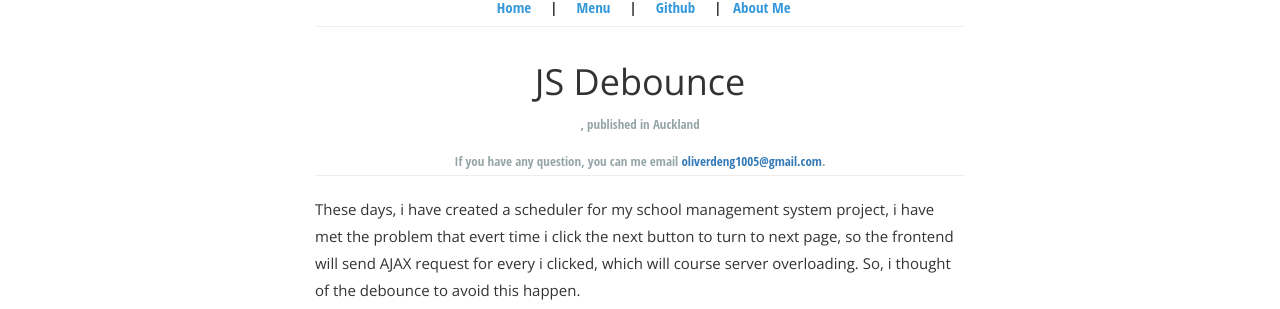
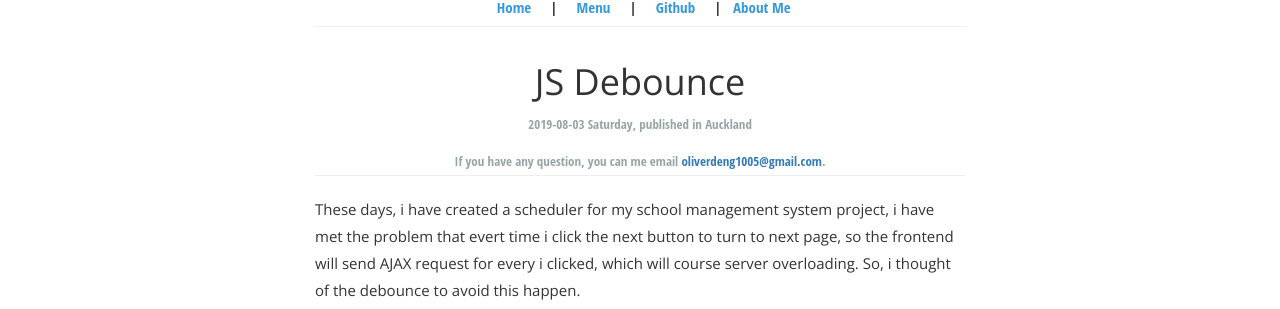
Before and after one commit to dsy401/OliBlog, a Jekyll site: the page built from _posts/2019-08-03-js-debounce.md, in a window 1280 px wide. Shown: the part 237-546 px from the top of the page. Built offline with Jekyll 4.4.1, drawn with Linux system fonts in a browser that asks for light colours.

Commit message:
Updated '_posts/2019-08-03-js-debounce.md' via CloudCannon

````diff
--- a/_posts/2019-08-03-js-debounce.md
+++ b/_posts/2019-08-03-js-debounce.md
@@ -1,7 +1,7 @@
 ---
 layout: post_layout
 title: JS Debounce
-time:
+time: 2019-08-03 Saturday
 location: Auckland
 pulished: true
 excerpt_separator: '```'
````
